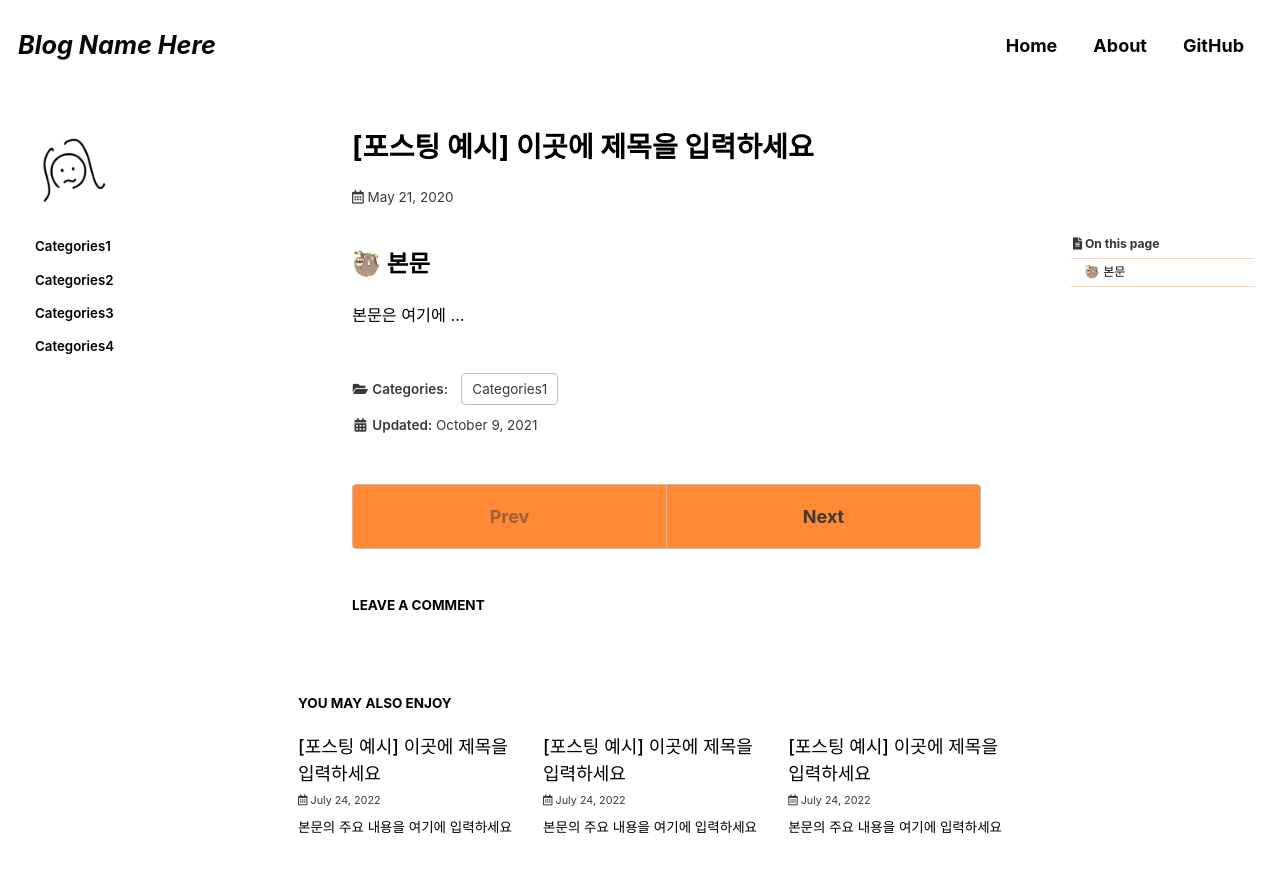
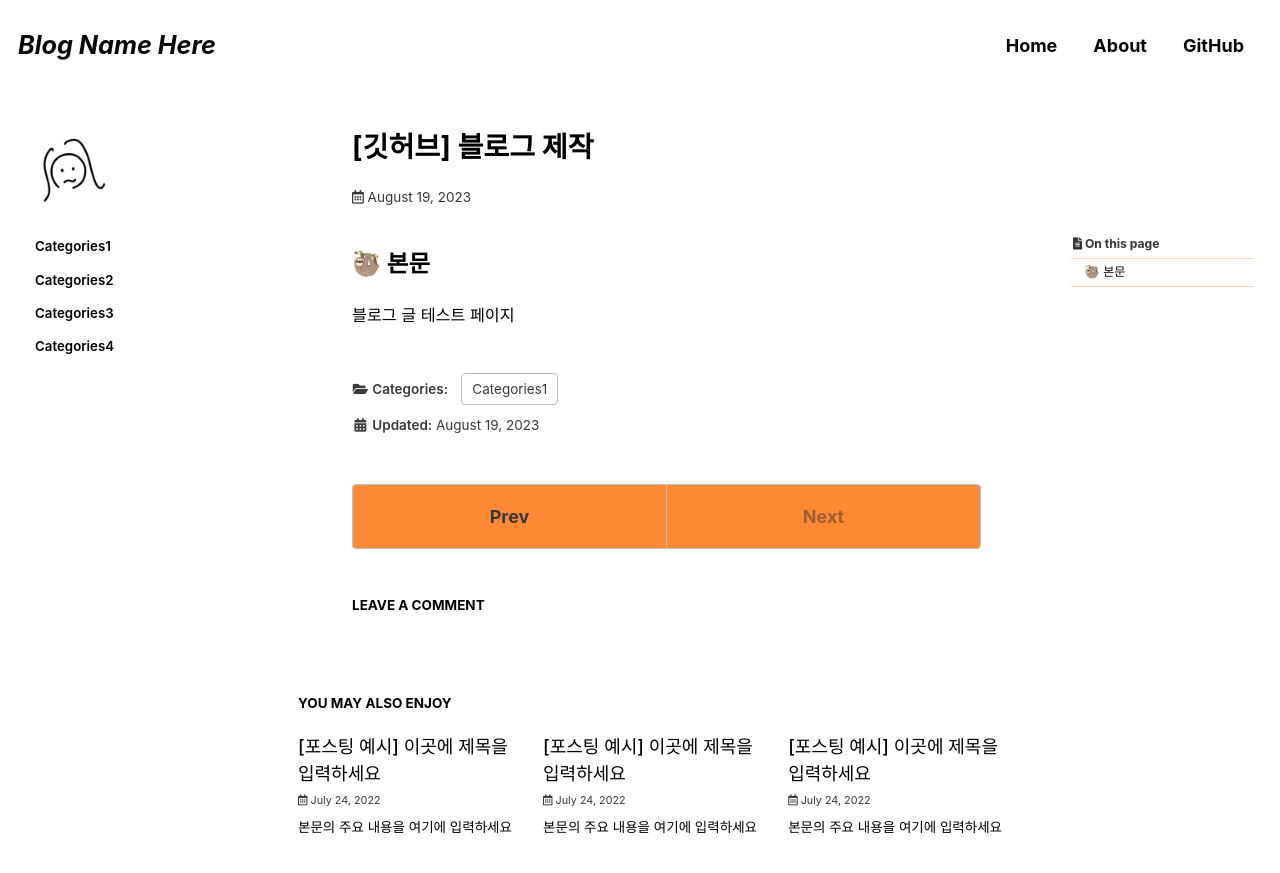
Before and after one commit to juice-devlog/juice-devlog.github.io, a Jekyll site: the page built from _posts/2022-07-24-categories-post-name-here.md, in a window 1280 px wide and 900 px high. Shown: the top 873 px of the window. Built offline with Jekyll 4.4.1, drawn with Linux system fonts in a browser that asks for light colours; cached includes are drawn as plain includes; some web fonts are replaced; comment, search, counter and statistics services are not loaded.

Commit message:
Create test page

```diff
--- a/_posts/2022-07-24-categories-post-name-here.md
+++ b/_posts/2022-07-24-categories-post-name-here.md
@@ -1,21 +1,21 @@
 ---
-title: "[포스팅 예시] 이곳에 제목을 입력하세요"
-excerpt: "본문의 주요 내용을 여기에 입력하세요"
+title: "[깃허브] 블로그 제작"
+excerpt: "Jekyll 테마 적용하기"
 
 categories:
   - Categories1
 tags:
-  - [tag1, tag2]
+  - [깃허브, 블로그]
 
 permalink: /categories1/post-name-here/
 
 toc: true
 toc_sticky: true
 
-date: 2020-05-21
-last_modified_at: 2021-10-09
+date: 2023-08-19
+last_modified_at: 2023-08-19
 ---
 
 ## 🦥 본문
 
-본문은 여기에 ...
+블로그 글 테스트 페이지
```
